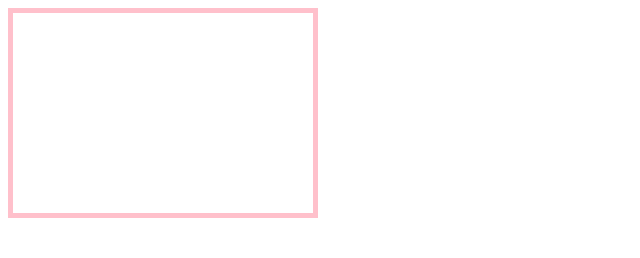
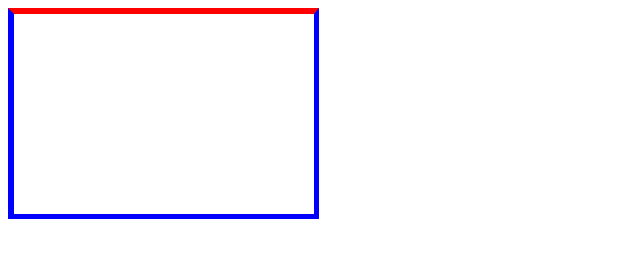
Before and after one commit to ZhangChunXian/MyFrontend, a plain HTML site: page CSS/04CSS盒子模型/01边框.html in a window 1280 px wide. Shown: the whole page, without its empty margins (0-640 px from the left). Drawn offline with Linux system fonts and the light colour scheme.

Commit message:
update 04CSS盒子模型 01边框.html

```diff
--- a/CSS/04CSS盒子模型/01边框.html
+++ b/CSS/04CSS盒子模型/01边框.html
@@ -10,7 +10,13 @@
             height: 200px;
             border-width: 5px;   /*边框粗细*/
             border-style: solid; /* solid为实线边框, dashed为虚线, dotted 点线边框 */
-            border-color:pink;
+            border-color:blue;
+
+            border-top: 6px solid red;
+
+            border-left: 6px solid blue;
+
+
         }
     </style>
 </head>
```
